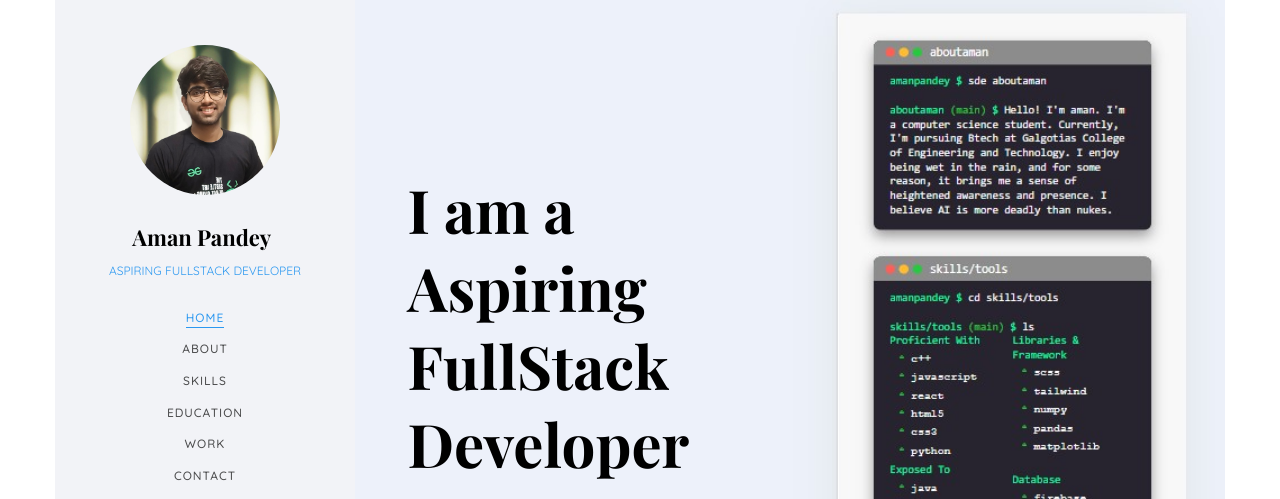
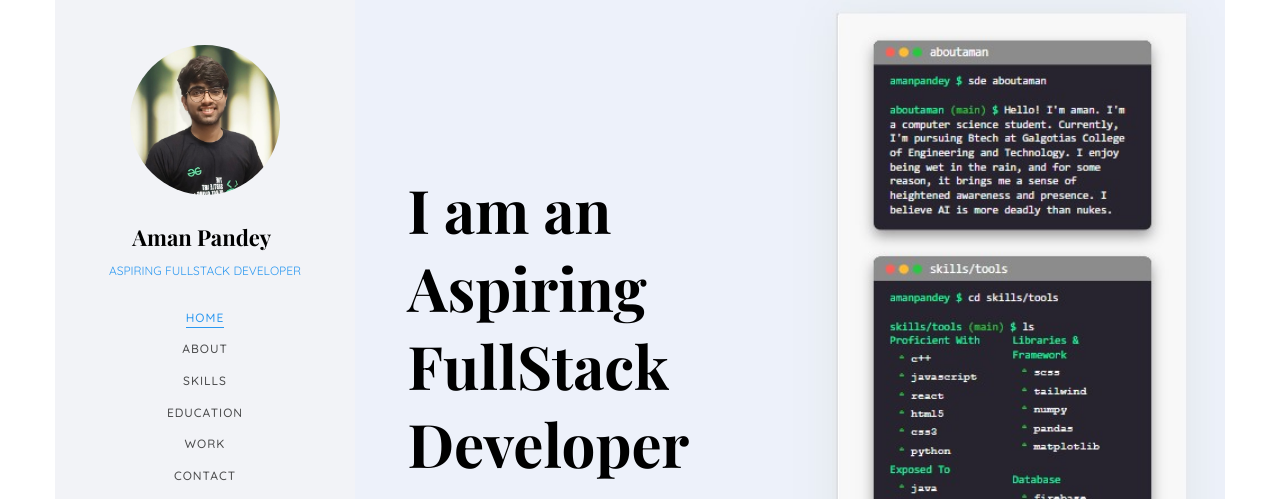
Before and after one commit to HelloMrAman/personal-site, a plain HTML site: page index.html in a window 1280 px wide. Shown: the top 499 px of the page. Drawn offline with nearby package versions, Linux system fonts and the light colour scheme; files whose address does not match are found by name; a web font is replaced by a local one.

Commit message:
spell-miss

```diff
--- a/index.html
+++ b/index.html
@@ -113,7 +113,7 @@ Copyright <script>document.write(new Date().getFullYear());</script> All rights
 					   			<div class="col-md-6 col-md-offset-3 col-md-pull-3 col-sm-12 col-xs-12 js-fullheight slider-text">
 					   				<div class="slider-text-inner">
 					   					<div class="desc">
-						   					<h1>I am a<br>Aspiring FullStack Developer</h1>
+						   					<h1>I am an<br>Aspiring FullStack Developer</h1>
 												<h2>Crafted functional & responsive web experiences with passion and precision.</h2>
 												<p><a href="index.html" class="btn btn-primary btn-learn">View Portfolio <i class="icon-briefcase3"></i></a></p>
 											</div>
```
